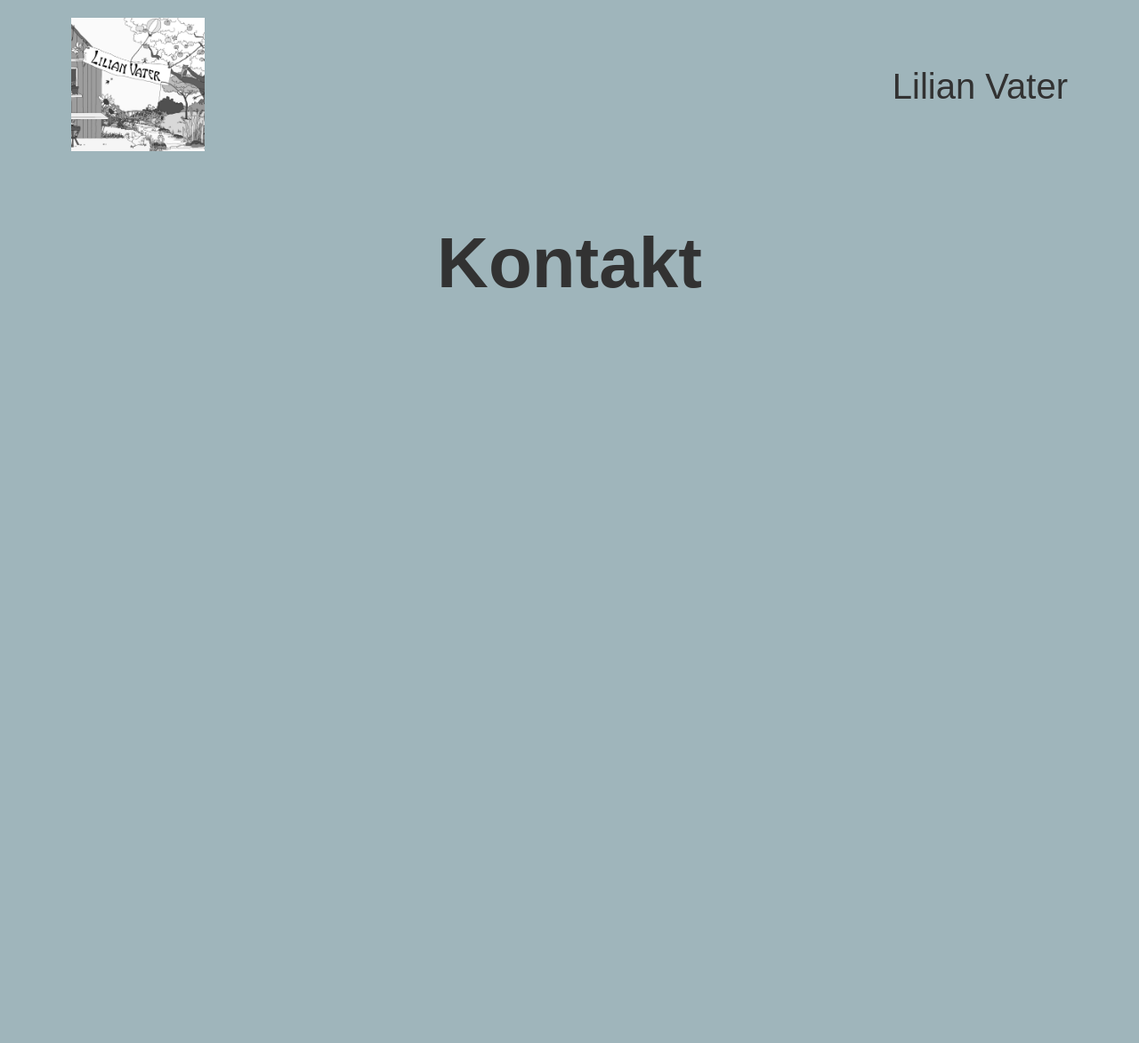
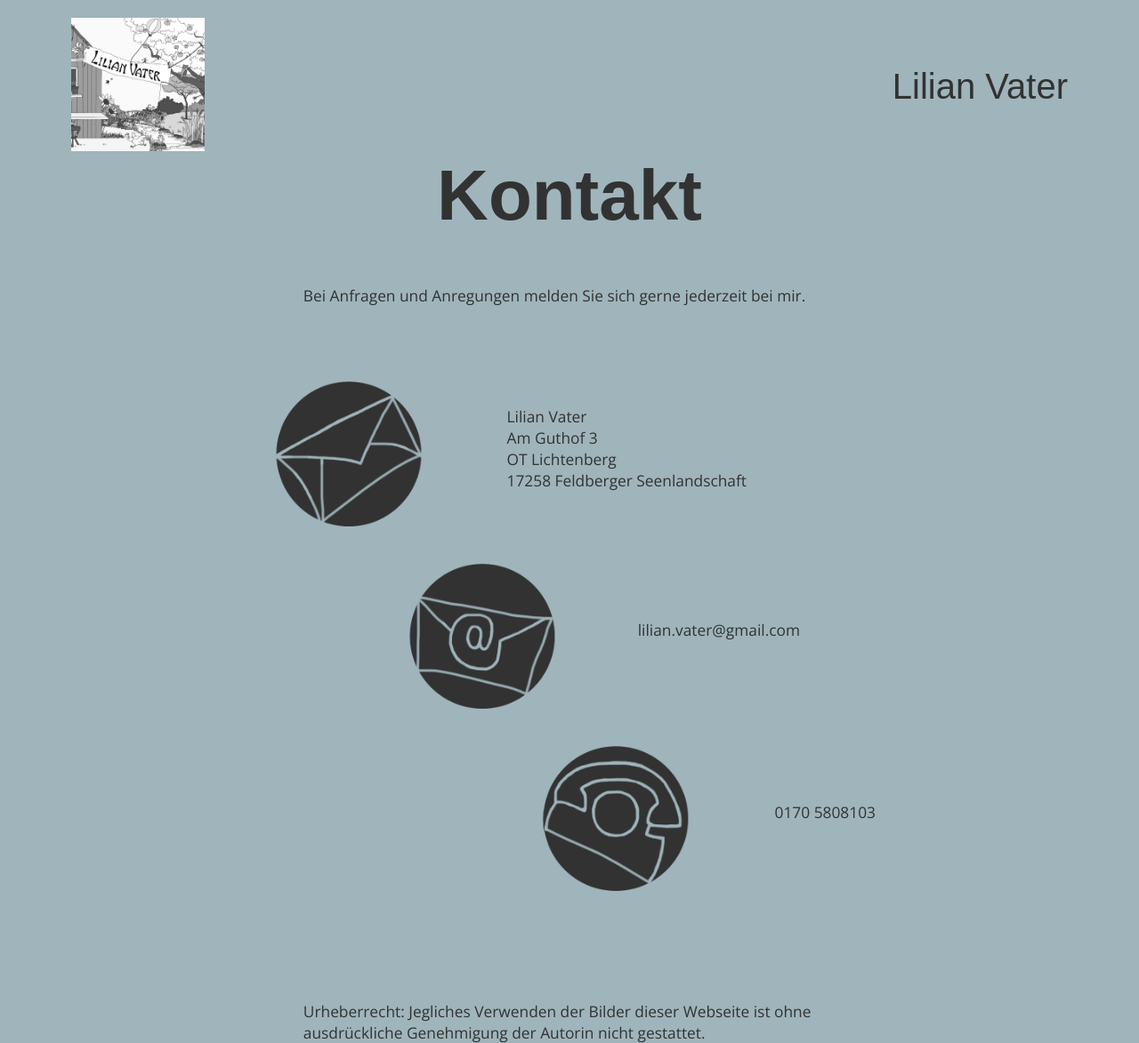
Before and after one commit to lilianvater/Finale_Website, a plain HTML site: page kontakt.html in a window 1280 px wide. Shown: the whole page at 89% size. Before the commit the page ends 800 px from the top, so only its background shows below. Drawn offline with nearby package versions, Linux system fonts and the light colour scheme; a web font is replaced by a local one.

Commit message:
kontaktseite

```diff
--- a/css/stylesheet1.css
+++ b/css/stylesheet1.css
@@ -7,7 +7,6 @@ html, body {
   padding:0;
   width:100%;
   height:100%;
-  overflow:hidden;
 }
 
 body{
@@ -70,4 +69,54 @@ h1{
   font-family: 'Open Sans', sans-serif;
   font-size: 13pt;
   color: rgb(50, 50, 50);
+  margin-bottom: 100px;
 }
+
+.einleitungstext{
+  margin-bottom: 70px;
+  margin-left: auto;
+  margin-right: auto;
+  width: 55%;
+}
+
+.adressebild{
+  width: 200px;
+  float: left;
+  margin-left: 195px;
+}
+
+.adresse{
+  float: right;
+  margin-right: 345px;
+  padding-top: 25px;
+}
+
+.emailbild{
+  width: 200px;
+  float: left;
+  margin-left: 345px;
+  clear: both;
+}
+
+.email{
+  float: right;
+  margin-right: 285px;
+  padding-top: 60px;
+}
+
+.telebild{
+  width: 200px;
+  float: left;
+  margin-left: 495px;
+  clear: both;
+}
+
+.tele{
+  float: right;
+  margin-right: 200px;
+  padding-top: 60px;
+}
+
+.gecleart{
+  clear: both;
+}
--- a/kontakt.html
+++ b/kontakt.html
@@ -19,8 +19,40 @@
 
 <div class="content">
   <h1>Kontakt</h1>
+    <div class="text">
+      <div class="einleitungstext">
+        <p>Bei Anfragen und Anregungen melden Sie sich gerne jederzeit bei mir.</p>
+      </div>
 
 
+          <div class="adressebild">
+            <img src="images/kontakt/adresse_icon.png" width="100%" alt="brief_icon">
+          </div>
+
+          <div class="adresse">
+            <p>Lilian Vater<br>Am Guthof 3<br>OT Lichtenberg<br>17258 Feldberger Seenlandschaft</p>
+          </div>
+
+                <div class="emailbild">
+                  <img src="images/kontakt/email_icon.png" width="100%" alt="email_icon">
+                </div>
+
+                <div class="email">
+                  <p>lilian.vater@gmail.com</p>
+                </div>
+
+                      <div class="telebild">
+                        <img src="images/kontakt/telefon_icon.png" width="100%" alt="telefon_icon">
+                      </div>
+
+                      <div class="tele">
+                        <p>0170 5808103</p>
+                      </div>
+
+<div class="einleitungstext gecleart">
+      <p><br><br><br><br>Urheberrecht: Jegliches Verwenden der Bilder dieser Webseite ist ohne ausdrückliche Genehmigung der Autorin nicht gestattet.</p>
+</div>
+    </div>
 </div>
 
   </body>
```
Also changed, not shown: 3 other files.
